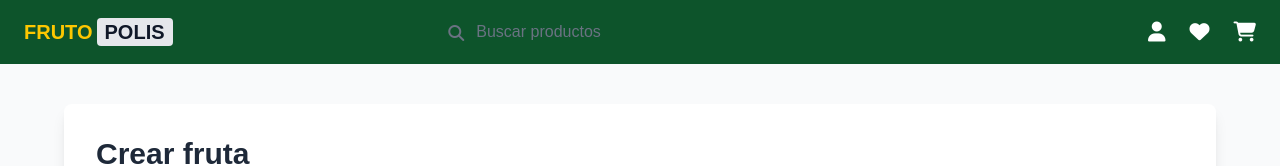
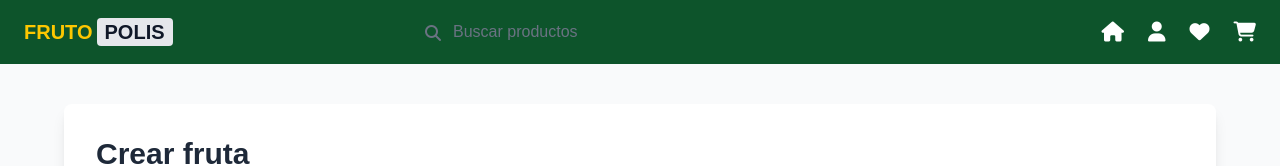
Before and after one commit to alicarpio/E-Fruity, a Vue app in the folder frontend-fruity/: page /create-product in a window 1280 px wide. Shown: the top 166 px of the page. Built offline with nearby package versions, Linux system fonts and the light colour scheme.

Commit message:
Add home in Navbar

```diff
--- a/frontend-fruity/src/components/NavBar.vue
+++ b/frontend-fruity/src/components/NavBar.vue
@@ -22,6 +22,14 @@
 
     <!-- Íconos -->
     <div class="flex space-x-6 text-xl">
+      <!-- Inicio -->
+      <router-link
+        to="/"
+        title="Inicio"
+        class="text-white hover:text-yellow-400"
+      >
+        <i class="fas fa-home"></i>
+      </router-link>
       <!-- Perfil -->
       <button title="Perfil">
         <i class="fas fa-user"></i>
```
